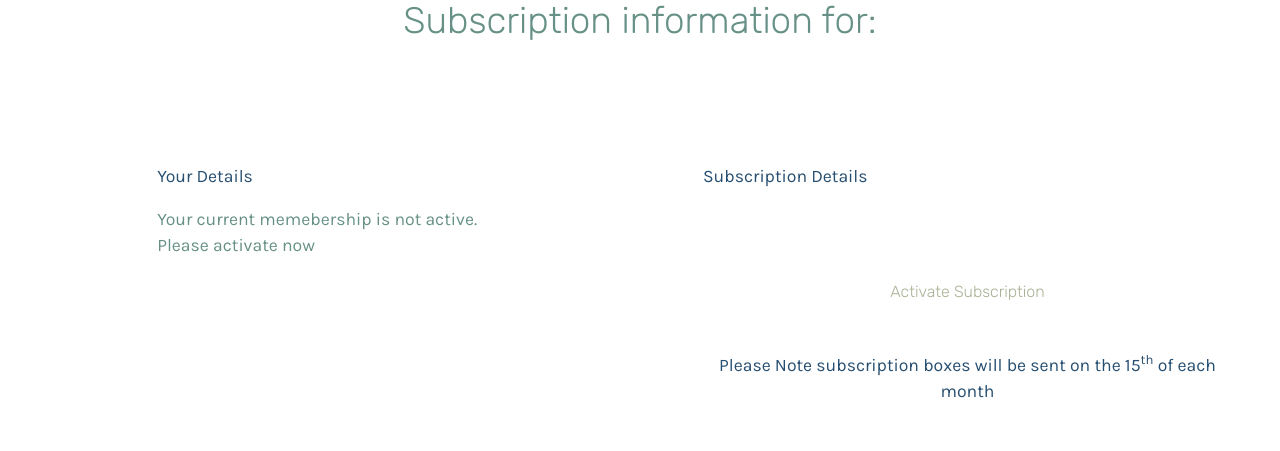
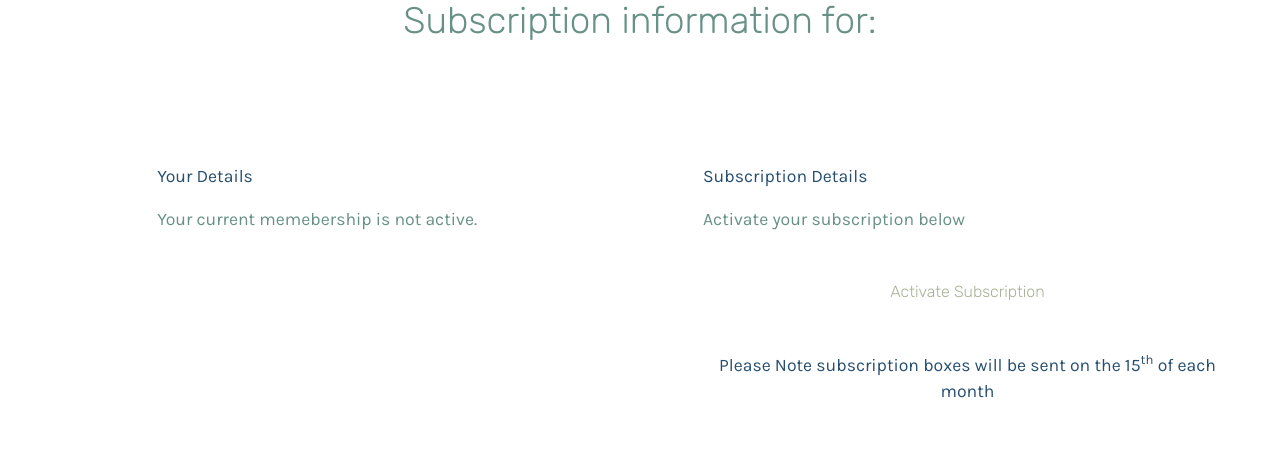
Before and after one commit to ClaireLally8/Waggy-Box, a Django app: page /membership/ in a window 1280 px wide. Shown: the part 125-576 px from the top of the page. Run offline with Django 3.2, Linux system fonts and the light colour scheme; data comes from the database, SQL or seed files in the repository; some libraries are stand-ins or nearby versions.

Commit message:
adjusted if subscription is active

```diff
--- a/memberships/templates/memberships/subscription_overview.html
+++ b/memberships/templates/memberships/subscription_overview.html
@@ -16,13 +16,14 @@
             {% if current_membership.postcode %}{{ current_membership.postcode }}{% endif %},<br>
            {{ current_membership.country }}.</p>
  {% else %}
- <p class="darkgreen">Your current memebership is not active.<br>  Please activate now</p>
+ <p class="darkgreen">Your current memebership is not active.</p>
 {% endif %}
 </div>
 </div>
 <div class="col-lg-6 col-md-6 col-sm-12">
 <div class="px-5">
 <p class="some-purple">Subscription Details</p>
+{% if subscription.active %}
 <p class="darkgreen">{{ current_membership.membership }}<br>
 {% for member in memberships %}
 {% if member == current_membership.membership %}
@@ -40,11 +41,13 @@
               {% if member.description_four != 'NA' %}
               <p class="darkgreen pl-4 text-center">{{ member.description_four }}</p>
               {% endif %}</p>
-              <hr>
 
 {% endif %}
 {% endif %}
 {% endfor %}
+{% else %}
+<p class="darkgreen">Activate your subscription below</p>
+{% endif %}
 
 <div class="d-flex justify-content-around mt-5">
 {% if subscription.active %}
```
